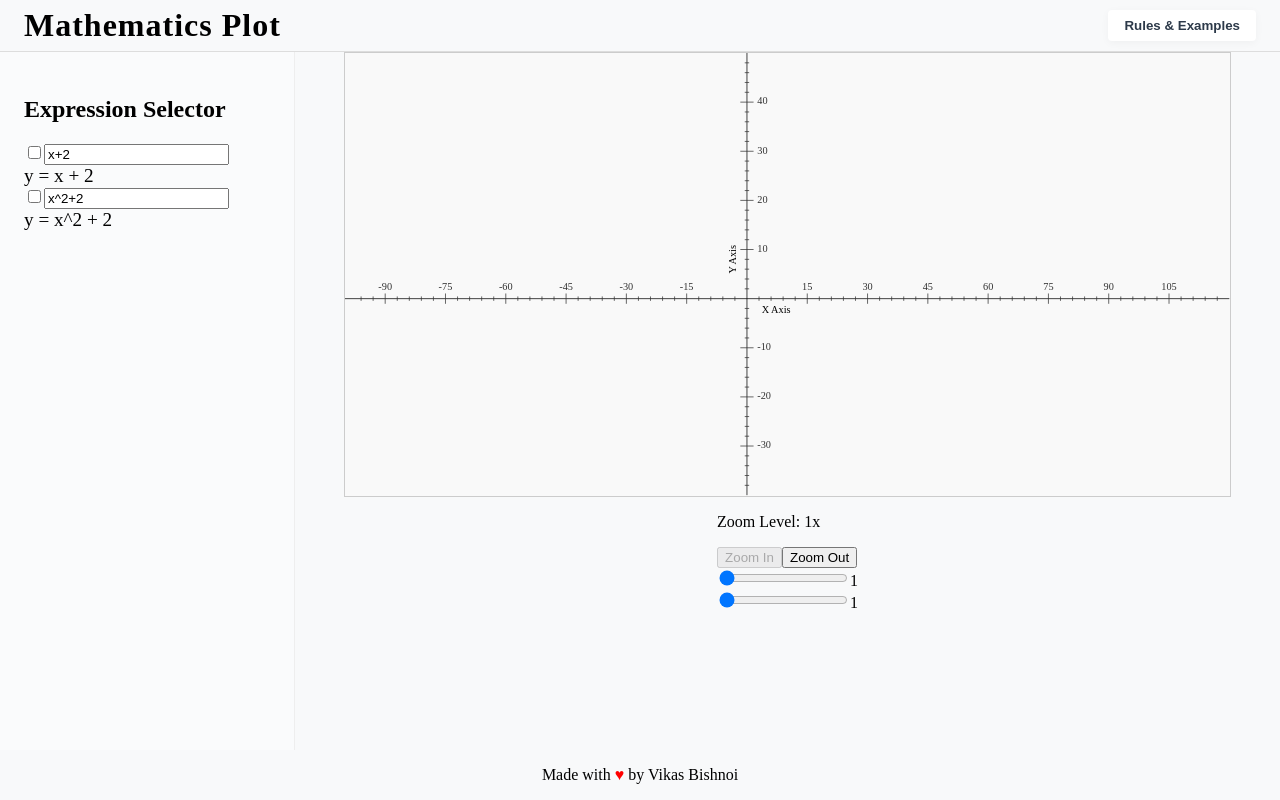
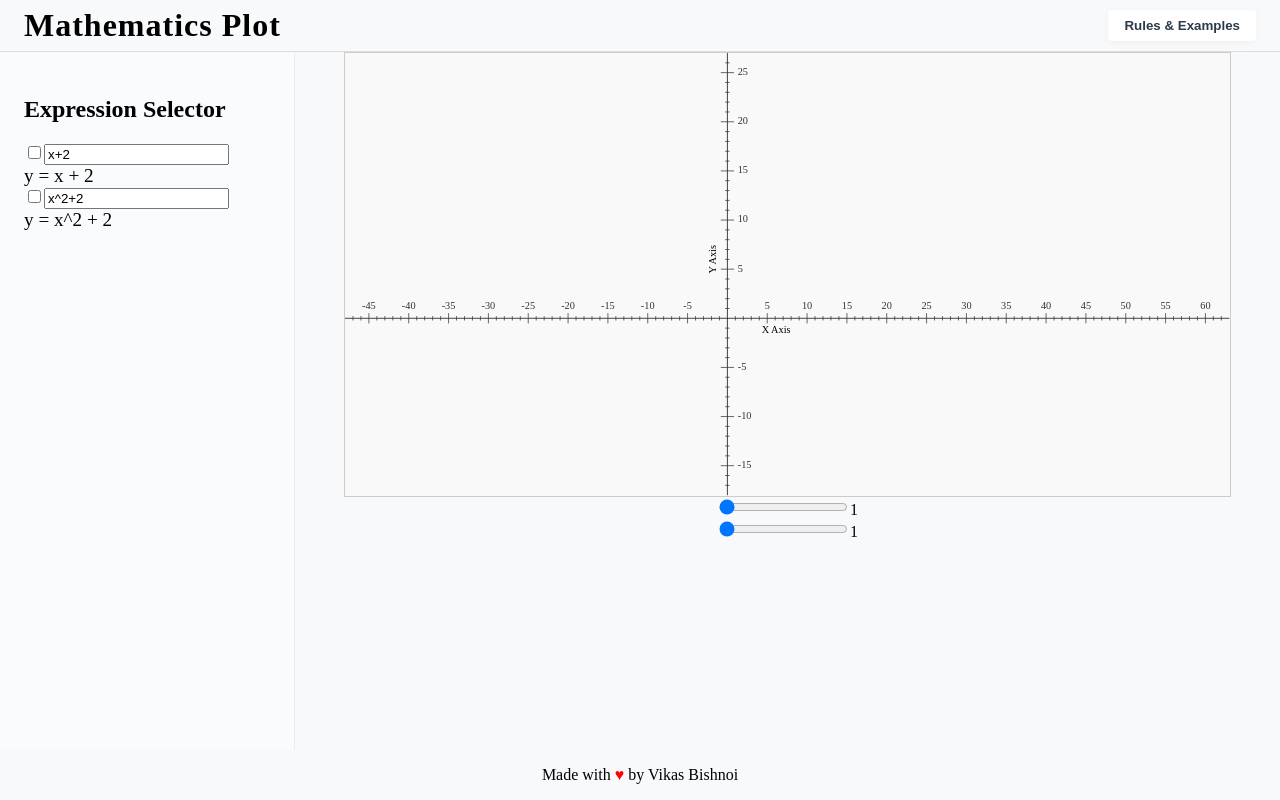
Before and after one commit to VikasHBishnoi/mathematics-plot, a React (Vite) app: page / in a window 1280 px wide. Built offline with nearby package versions, Linux system fonts and the light colour scheme.

Commit message:
Fixes For Shifting Logic from zoom to scale

```diff
--- a/src/components/GraphModule/Axis/AxisComponent.tsx
+++ b/src/components/GraphModule/Axis/AxisComponent.tsx
@@ -17,15 +17,15 @@ const AxisComponent: React.FC = () => {
   const xAxisMax = state.xAxisDetails.axisMax;
   const yAxisMin = state.yAxisDetails.axisMin;
   const yAxisMax = state.yAxisDetails.axisMax;
-  const tickEveryXAxis = state.xAxisDetails.tickEvery;
-  const tickEveryYAxis = state.yAxisDetails.tickEvery;
+  const tickEveryXAxis = state.tickXScale;
+  const tickEveryYAxis = state.tickYScale;
   // const TICK_EVERY
   useEffect(() => {
     const ticks: TickOrLabel[] = [];
     // X axis ticks and labels
-    const startX = xAxisMin - (xAxisMin % tickEveryXAxis)+tickEveryXAxis;
-    for (let v = startX; v <xAxisMax; v += tickEveryXAxis) {
-      if(v==0){
+    const startX = xAxisMin - (xAxisMin % tickEveryXAxis) + tickEveryXAxis;
+    for (let v = startX; v < xAxisMax; v += tickEveryXAxis) {
+      if (v == 0) {
         continue;
       }
       let x = xToSvg(v, xAxisMin, xAxisMax);
@@ -39,17 +39,17 @@ const AxisComponent: React.FC = () => {
     }
 
     // Y axis ticks and labels
-    const startY = yAxisMin - (yAxisMin % tickEveryYAxis)+tickEveryYAxis;
+    const startY = yAxisMin - (yAxisMin % tickEveryYAxis) + tickEveryYAxis;
     for (let v = startY; v < yAxisMax; v += tickEveryYAxis) {
-      if(v==0){
+      if (v == 0) {
         continue;
       }
       let y = yToSvg(v, yAxisMin, yAxisMax);
       let x0 = xToSvg(0, xAxisMin, xAxisMax);
       let tickLen = 6;
-      if (v % (5*tickEveryYAxis) === 0) tickLen = 18;
+      if (v % (5 * tickEveryYAxis) === 0) tickLen = 18;
       ticks.push({ type: "ytick", y, x0, tickLen, v });
-      if (v % (5*tickEveryYAxis) === 0 && v !== 0) {
+      if (v % (5 * tickEveryYAxis) === 0 && v !== 0) {
         ticks.push({ type: "ylabel", y, x0, tickLen, v });
       }
     }
--- a/src/components/GraphModule/GraphSvg.tsx
+++ b/src/components/GraphModule/GraphSvg.tsx
@@ -7,12 +7,10 @@ import { AxisActionType } from "../redux/reducerTypes";
 import {
   CANVAS_HEIGHT,
   CANVAS_WIDTH,
-  xAXIS_MAX,
-  xAXIS_MIN,
-  xAxisTickCount,
-  yAXIS_MAX,
-  yAXIS_MIN,
-  yAxisTickCount,
+  xAxisNegativeTickCount,
+  xAxisPositiveTickCount,
+  yAxisNegativeTickCount,
+  yAxisPositiveTickCount,
 } from "./Svgconstants";
 import DrawExpression from "./DrawExpression/DrawExpression";
 import SliderInput from "../FormElements/SliderInput/SliderInput";
@@ -25,55 +23,22 @@ const GraphSvg: React.FC<GraphCanvasProps> = ({ expressionArray }) => {
   const { state, dispatch } = useProvider();
 
   useEffect(() => {
-    // Calculate axis values and tickEvery only once
-    const xAxisMin = Math.round(xAXIS_MIN * state.zoomOutScale);
-    const xAxisMax = Math.round(xAXIS_MAX * state.zoomOutScale);
-    const yAxisMin = Math.round(yAXIS_MIN * state.zoomOutScale);
-    const yAxisMax = Math.round(yAXIS_MAX * state.zoomOutScale);
-
-    const xTickEvery = Math.ceil((xAxisMax - xAxisMin) / xAxisTickCount);
-    const yTickEvery = Math.ceil((yAxisMax - yAxisMin) / yAxisTickCount);
-
     dispatch({
       type: AxisActionType.SET_X_AXIS,
       value: {
-        axisMin: xAxisMin,
-        axisMax: xAxisMax,
-        tickEvery: xTickEvery,
+        axisMin: -state.tickXScale * xAxisNegativeTickCount,
+        axisMax: state.tickXScale * xAxisPositiveTickCount,
       },
     });
+  }, [state.tickXScale]);
+
+  useEffect(() => {
     dispatch({
       type: AxisActionType.SET_Y_AXIS,
       value: {
-        axisMin: yAxisMin,
-        axisMax: yAxisMax,
-        tickEvery: yTickEvery,
+        axisMin: -state.tickYScale * yAxisNegativeTickCount,
+        axisMax: state.tickYScale * yAxisPositiveTickCount,
       },
-    });
-  }, [state.zoomOutScale]);
-
-  useEffect(() => {
-    // Update the zoom level based on the current state
-    dispatch({
-      type: AxisActionType.SET_ZOOM,
-      value: Math.round(state.zoomOutScale * 100) / 100,
-    });
-
-    // dispatch({
-    //   type: AxisActionType.SET_X_AXIS,
-    //   value: {
-    //     axisMin: xAxisMin,
-    //     axisMax: xAxisMax,
-    //     tickEvery: xTickEvery,
-    //   },
-    // });
-  }, [state.tickXScale]);
-
-  useEffect(() => {
-    // Update the zoom level based on the current state
-    dispatch({
-      type: AxisActionType.SET_ZOOM,
-      value: Math.round(state.zoomOutScale * 100) / 100,
     });
   }, [state.tickYScale]);
 
@@ -91,28 +56,6 @@ const GraphSvg: React.FC<GraphCanvasProps> = ({ expressionArray }) => {
         <AxisComponent />
       </svg>
       <div className="zoom-level">
-        <p>Zoom Level: {state.zoomOutScale}x</p>
-        <button
-          onClick={() => {
-            dispatch({
-              type: AxisActionType.SET_ZOOM,
-              value: Math.round((state.zoomOutScale - 0.1) * 100) / 100,
-            });
-          }}
-          disabled={state.zoomOutScale <= 1}
-        >
-          Zoom In
-        </button>
-        <button
-          onClick={() => {
-            dispatch({
-              type: AxisActionType.SET_ZOOM,
-              value: Math.round((state.zoomOutScale + 0.1) * 100) / 100,
-            });
-          }}
-        >
-          Zoom Out
-        </button>
         <SliderInput
           id="zoom-slider"
           min={1}
--- a/src/components/GraphModule/SvgInterface.ts
+++ b/src/components/GraphModule/SvgInterface.ts
@@ -1,7 +1,6 @@
 export interface AxisDetails {
     axisMin: number;
     axisMax: number;
-    tickEvery: number;
 }
 
 export interface Points {
--- a/src/components/GraphModule/Svgconstants.ts
+++ b/src/components/GraphModule/Svgconstants.ts
@@ -1,12 +1,8 @@
 export const CANVAS_WIDTH = 1200;
 export const CANVAS_HEIGHT = 600;
-export const yAXIS_MIN = -40;
-export const yAXIS_MAX = 50;
-export const xAXIS_MIN = -100;
-export const xAXIS_MAX = 120;
-export const TICK_EVERY = 2;
-export const xAxisTickCount = 100;
-export const yAxisTickCount = 50;
+export const tickEvery = 1;
+export const xAxisNegativeTickCount = 48;
+export const xAxisPositiveTickCount = 63;
 
-export const TICK_10 = 10;
-export const TICK_20 = 20;
+export const yAxisNegativeTickCount = 18;
+export const yAxisPositiveTickCount = 27;
--- a/src/components/redux/Provider.tsx
+++ b/src/components/redux/Provider.tsx
@@ -1,31 +1,24 @@
-// Provider.tsx
 import React, { createContext, useReducer, useContext, useMemo } from "react";
 import { AxisActionType, State, Action } from "./reducerTypes";
 import {
-  xAXIS_MAX,
-  xAXIS_MIN,
-  xAxisTickCount,
-  yAXIS_MAX,
-  yAXIS_MIN,
-  yAxisTickCount,
+  tickEvery,
+  xAxisNegativeTickCount,
+  xAxisPositiveTickCount,
+  yAxisNegativeTickCount,
+  yAxisPositiveTickCount,
 } from "../GraphModule/Svgconstants";
-
-const xAxisTickEvery = Math.ceil((xAXIS_MAX - xAXIS_MIN) / xAxisTickCount);
-const yAxisTickEvery = Math.ceil((yAXIS_MAX - yAXIS_MIN) / yAxisTickCount);
 
 const initialState: State = {
   zoomOutScale: 1,
   tickXScale: 1,
   tickYScale: 1,
   xAxisDetails: {
-    axisMin: xAXIS_MIN,
-    axisMax: xAXIS_MAX,
-    tickEvery: xAxisTickEvery,
+    axisMin: -tickEvery * xAxisNegativeTickCount,
+    axisMax: tickEvery * xAxisPositiveTickCount,
   },
   yAxisDetails: {
-    axisMin: yAXIS_MIN,
-    axisMax: yAXIS_MAX,
-    tickEvery: yAxisTickEvery,
+    axisMin: -tickEvery * yAxisNegativeTickCount,
+    axisMax: tickEvery * yAxisPositiveTickCount,
   },
 };
 
```
